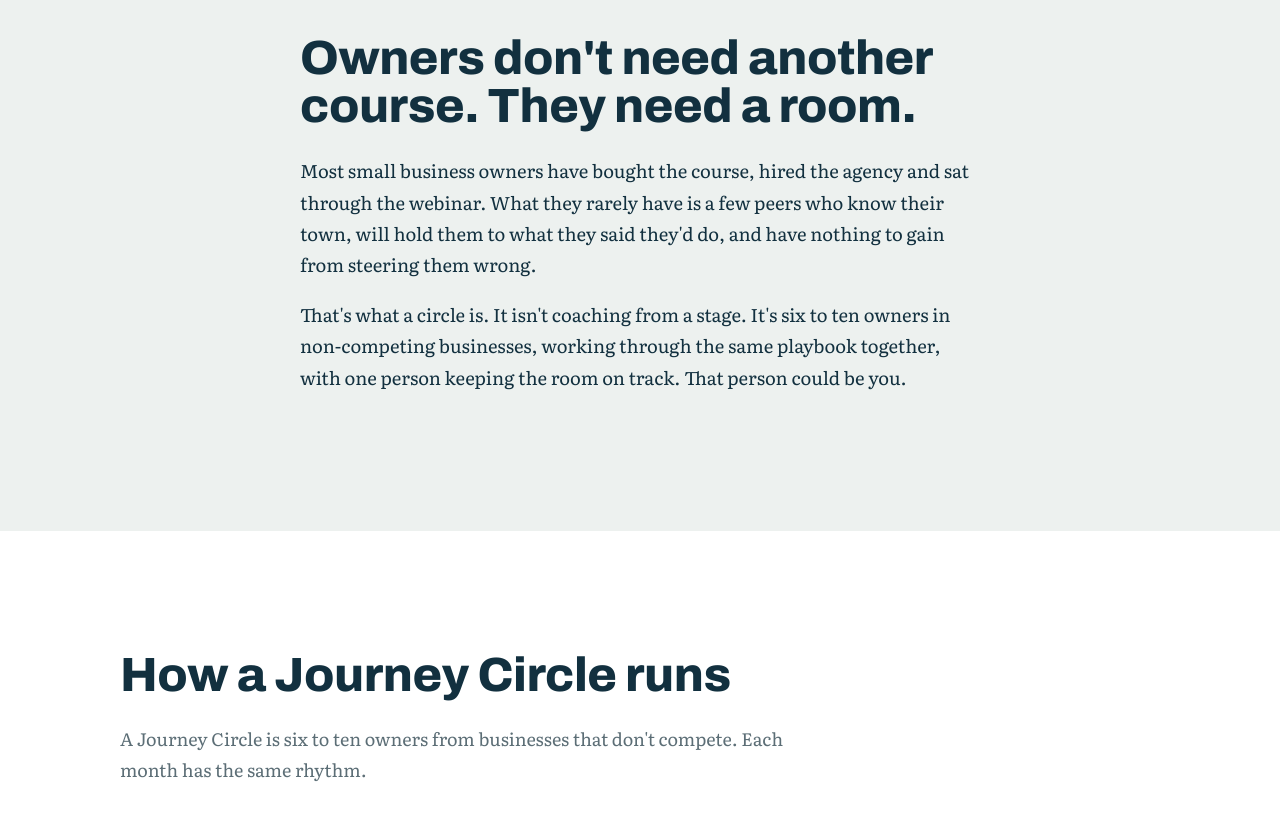
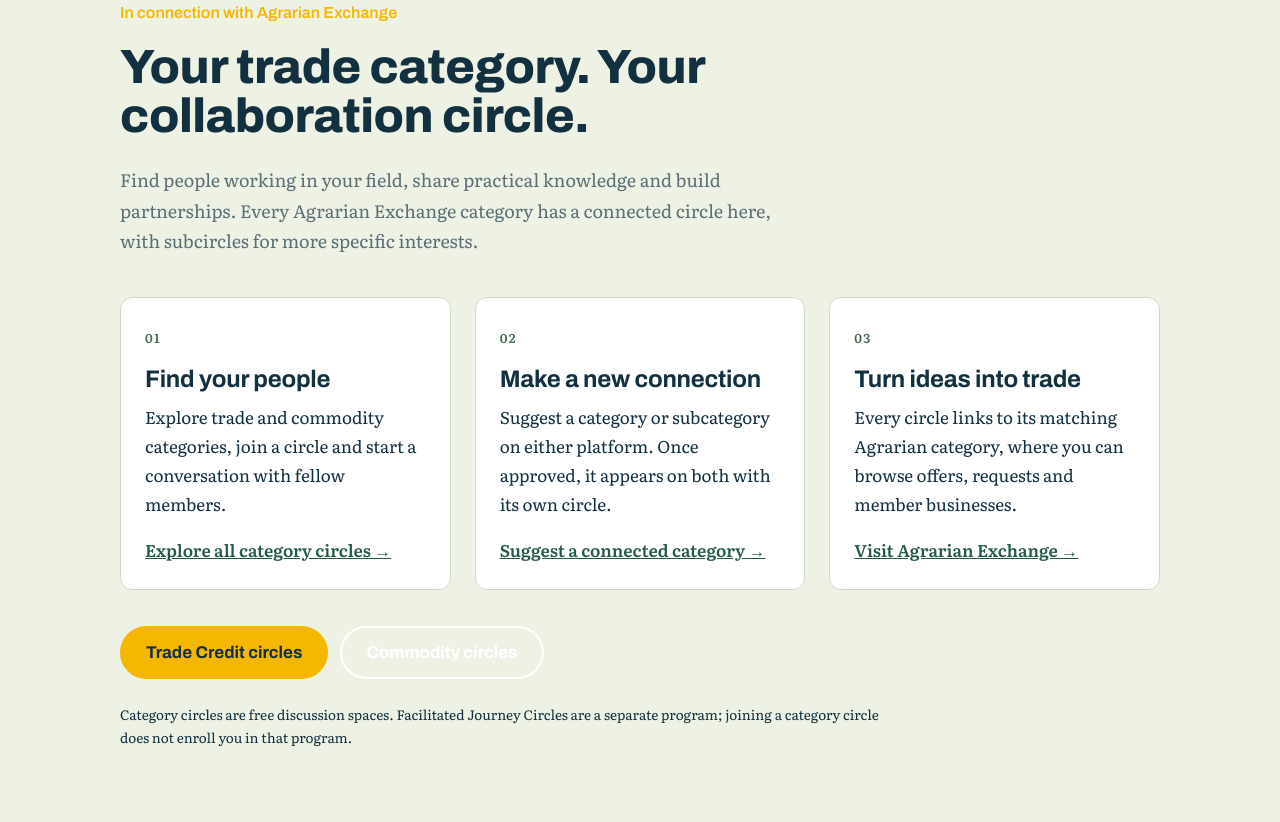
Before and after one commit to SWATHYGIENE/icreatemasterminds, a website: page index.html in a window 1280 px wide. Shown: the part 1090-1912 px from the top of the page. Drawn offline with Linux system fonts and the light colour scheme.

Commit message:
Connect category collaboration circles with Agrarian Exchange
Add category discovery and cross-promotion, and serve the shared member workspace through scoped no-store rewrites.

```diff
--- a/index.html
+++ b/index.html
@@ -25,6 +25,7 @@
         <span>iCreateMasterminds</span>
       </a>
       <nav class="topbar__nav" aria-label="Main">
+        <a href="/circles">Category circles</a>
         <a href="#how">How it works</a>
         <a href="#straight">Costs and time</a>
         <a href="#faq">Questions</a>
@@ -63,6 +64,22 @@
             <g class="stop stop--home" style="--d:1.4s"><circle cx="260" cy="330" r="22"/><text x="260" y="294" text-anchor="middle">Your circle</text></g>
           </svg>
         </figure>
+      </div>
+    </section>
+
+    <!-- CONNECTED CATEGORY CIRCLES -->
+    <section class="connections" id="connections">
+      <div class="wrap">
+        <p class="hero__kicker">In connection with Agrarian Exchange</p>
+        <h2>Your trade category. Your collaboration circle.</h2>
+        <p class="section-lede">Find people working in your field, share practical knowledge and build partnerships. Every Agrarian Exchange category has a connected circle here, with subcircles for more specific interests.</p>
+        <div class="connections__grid">
+          <article><span class="connections__number">01</span><h3>Find your people</h3><p>Explore trade and commodity categories, join a circle and start a conversation with fellow members.</p><a href="/circles">Explore all category circles →</a></article>
+          <article><span class="connections__number">02</span><h3>Make a new connection</h3><p>Suggest a category or subcategory on either platform. Once approved, it appears on both with its own circle.</p><a href="/circles/new">Suggest a connected category →</a></article>
+          <article><span class="connections__number">03</span><h3>Turn ideas into trade</h3><p>Every circle links to its matching Agrarian category, where you can browse offers, requests and member businesses.</p><a href="https://agrarianexchange.com">Visit Agrarian Exchange →</a></article>
+        </div>
+        <div class="hero__actions"><a class="btn" href="/circles?exchange=credit">Trade Credit circles</a><a class="btn btn--ghost" href="/circles?exchange=commodity">Commodity circles</a></div>
+        <p class="connections__note">Category circles are free discussion spaces. Facilitated Journey Circles are a separate program; joining a category circle does not enroll you in that program.</p>
       </div>
     </section>
 
--- a/styles.css
+++ b/styles.css
@@ -221,3 +221,14 @@
 .legal { padding: var(--section) 0; }
 .legal h1 { font-size: clamp(2.2rem, 5vw, 3.5rem); }
 .legal h2 { font-size: 1.6rem; margin-top: 2rem; }
+
+/* Shared category collaboration directory. */
+.connections { padding: 88px 0; background: #edf2e5; border-block: 1px solid #d5dfce; }
+.connections h2 { max-width: 800px; }
+.connections__grid { display: grid; grid-template-columns: repeat(3, 1fr); gap: 24px; margin: 36px 0; }
+.connections__grid article { padding: 24px; border: 1px solid #cfdbca; border-radius: 12px; background: #fff; }
+.connections__grid h3 { margin-top: 16px; }
+.connections__number { font-weight: 800; color: #466a52; font-size: .8rem; letter-spacing: .12em; }
+.connections__grid a { color: #245b48; font-weight: 650; }
+.connections__note { font-size: .85rem; max-width: 760px; margin-top: 24px; }
+@media (max-width: 760px) { .connections { padding: 56px 0; } .connections__grid { grid-template-columns: 1fr; } }
```
Also changed, not shown: README.md, vercel.json.
